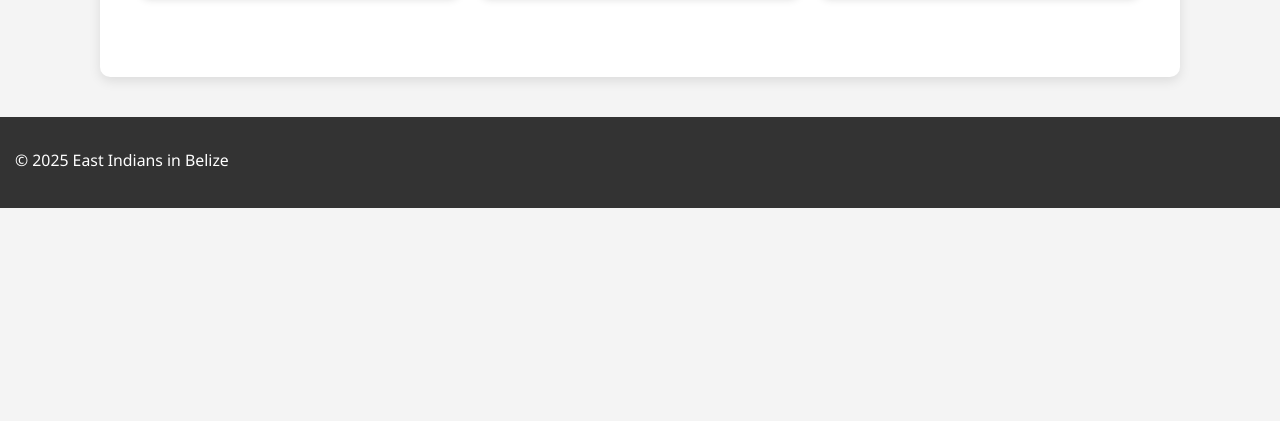
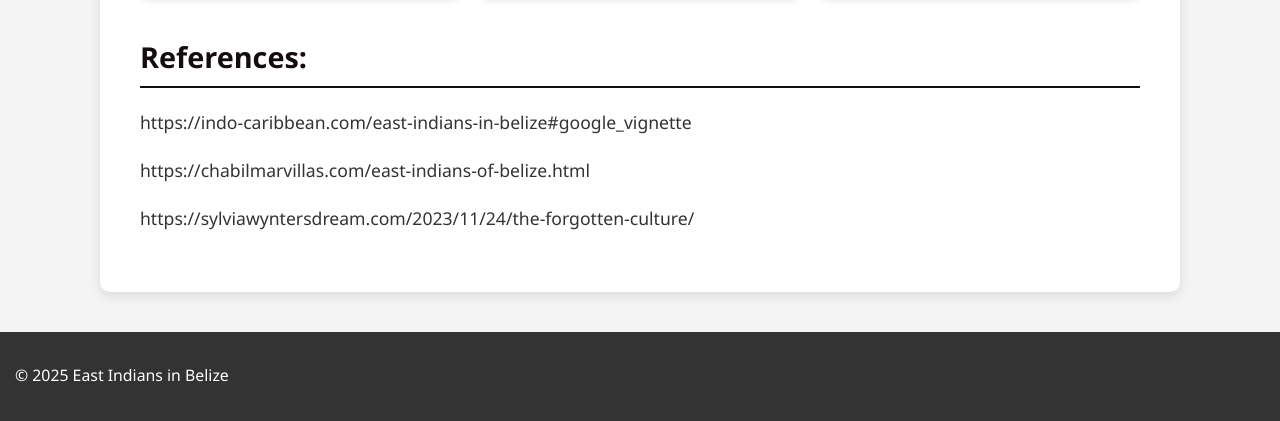
Before and after one commit to JavCam52/EastIndiansandhallslayout, a plain HTML site: page index.html in a window 1280 px wide. Shown: the part 1231-1652 px from the top of the page. Before the commit the page ends 1439 px from the top, so only its background shows below. Drawn offline with Linux system fonts and the light colour scheme.

Commit message:
1 index.html

```diff
--- a/index.html
+++ b/index.html
@@ -153,7 +153,10 @@
       <img src="https://www.belizehub.com/wp-content/uploads/2021/03/east-indian-food-and-traditions-in-belize.jpg" alt="East Indian Culinary Traditions">
     </div>
   </section>
-
+      <h2>References:</h2>
+  <P>https://indo-caribbean.com/east-indians-in-belize#google_vignette</P>
+<P>https://chabilmarvillas.com/east-indians-of-belize.html</P>
+  <p>https://sylviawyntersdream.com/2023/11/24/the-forgotten-culture/</p>
 </main>
 
 <footer>
```
